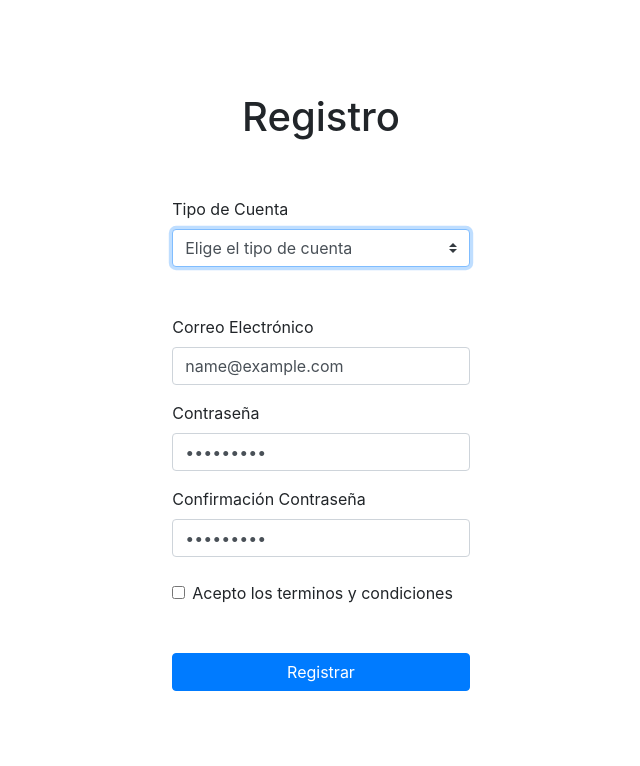
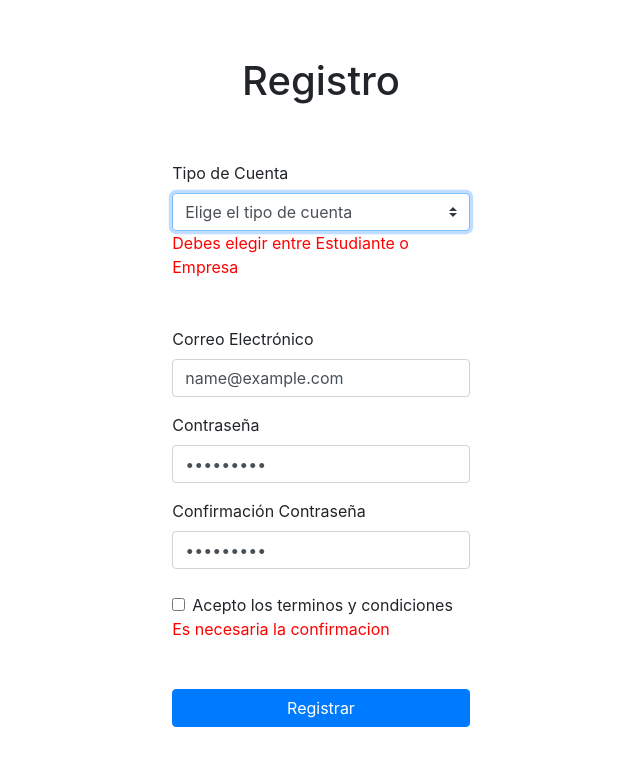
Before and after one commit to jvegaf/LagunaLink-fe, a React (Create React App) app: page /signup in a window 1280 px wide. Both pictures are taken after typing "name@example.com", "Sample123", "Sample123" into the empty fields and a click on the button "Registrar". Shown: the top 766 px of the page, without its empty margins (319-959 px from the left). Built offline with nearby package versions, Linux system fonts and the light colour scheme.

Commit message:
validaciones completadas

```diff
--- a/src/components/SignUp/index.js
+++ b/src/components/SignUp/index.js
@@ -19,15 +19,14 @@ export const SignUp = () => {
           <label htmlFor="role">Tipo de Cuenta</label>
           <select name="role"
             ref={register({
-              required: { value: true , message: "Debes elegir un tipo de cuenta" },
-              validate: value => value !== "DEFAULT_ROLE"
+              required: "Debes elegir entre Estudiante o Empresa" ,
             })}
             className="custom-select">
-            <option value="DEFAULT_ROLE">Elige el tipo de cuenta</option>
+            <option value="">Elige el tipo de cuenta</option>
             <option value="ROLE_STUDENT">Estudiante</option>
             <option value="ROLE_COMPANY">Empresa</option>
           </select>
-          {errors.role && (<span className="text-danger text-small d-block mb-2">{errors.role.message}</span>)}
+          {errors.role && (<p style={{ color: "red" }}>{errors.role.message}</p>)}
         </div>
         <div className="form-group mt-5">
           <label htmlFor="email">Correo Electrónico</label>
@@ -82,14 +81,19 @@ export const SignUp = () => {
           <div className="form-check">
             <input
               type="checkbox"
-              name="checkbox"
+              name="agreement"
               className="form-check-input"
-              id="remember"
+              ref={register({required: "Es necesaria la confirmacion"})}
             />
             <label className="form-check-label" htmlFor="remember">
               Acepto los terminos y condiciones
             </label>
           </div>
+          {errors.agreement && (
+            <p style={{ color: "red" }}>
+              {errors.agreement.message}
+            </p>
+          )}
         </div>
         <div className="form-group">
           <button type="submit" className="btn btn-primary w-100">
```
